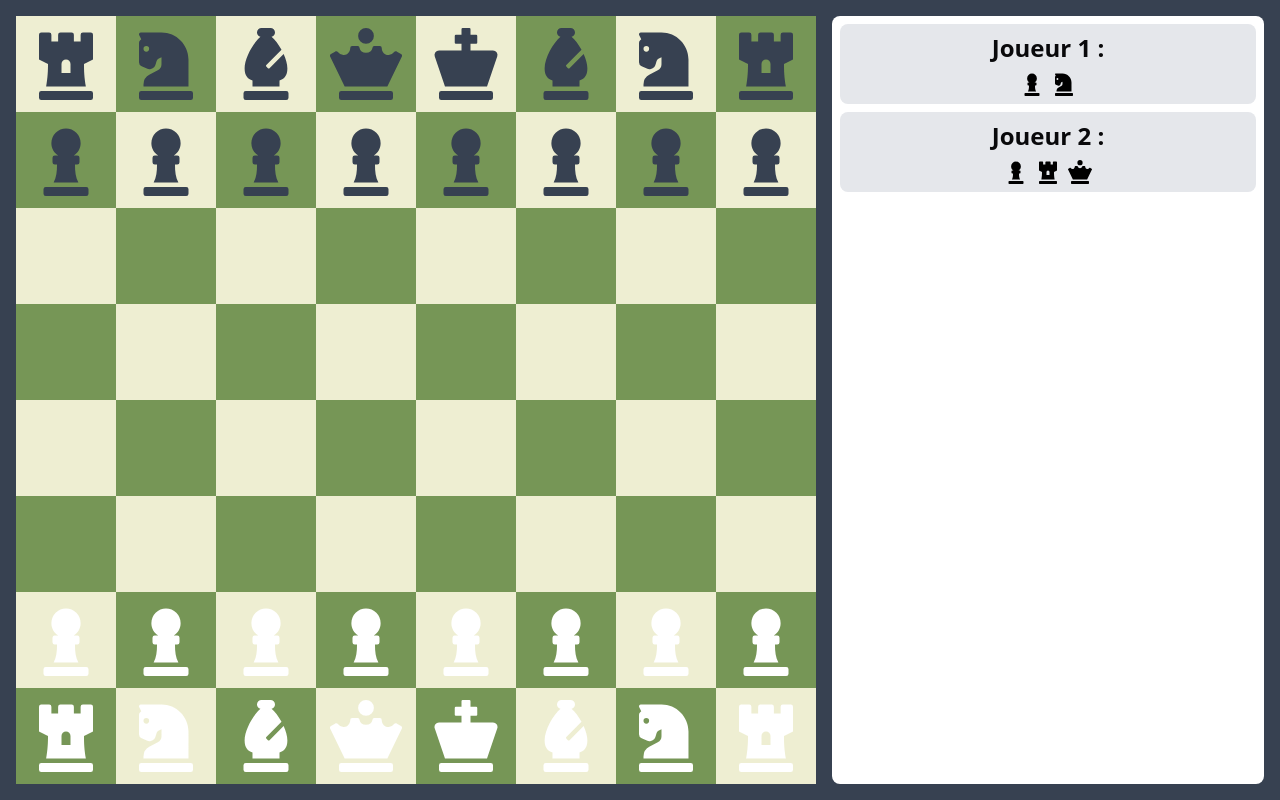
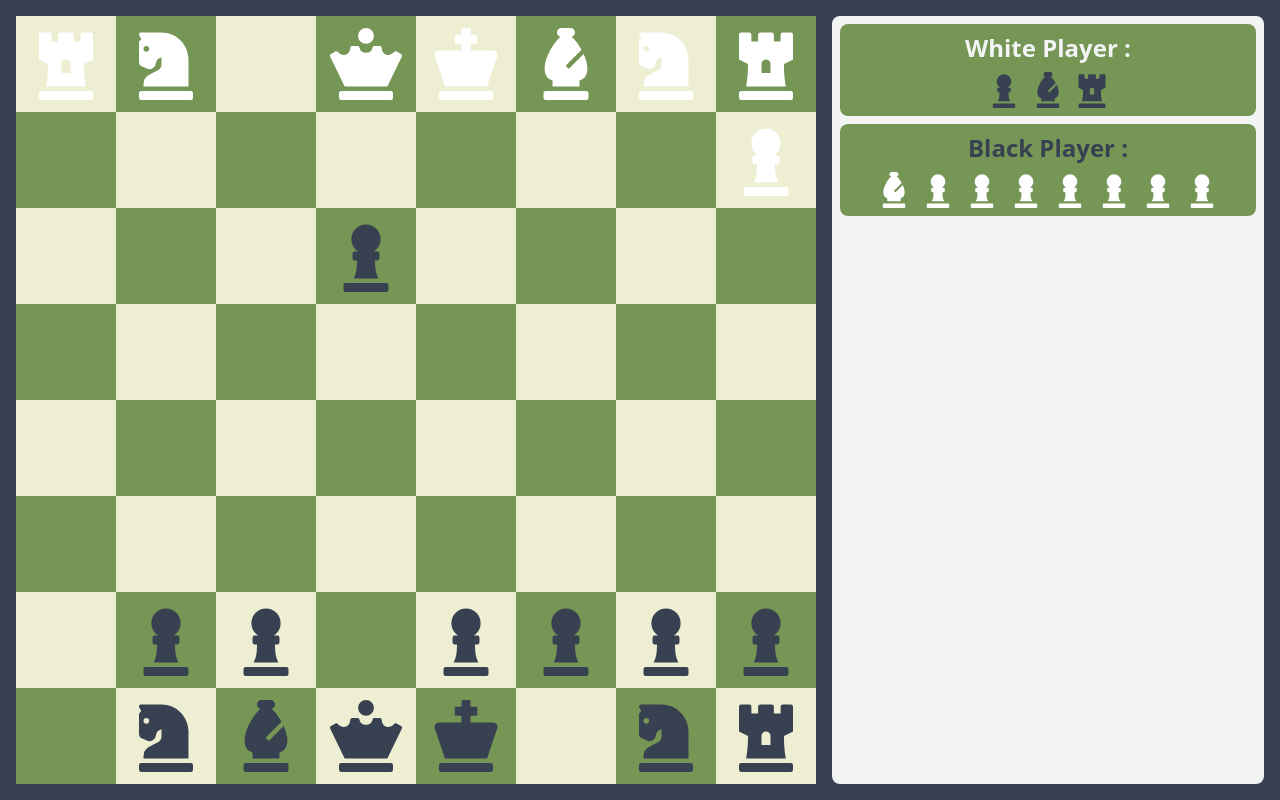
Before and after one commit to tomjeannesson/ENSIMAG3A-POC, a Next.js app in the folder frontend/: page / in a window 1280 px wide. Built offline with nearby package versions, Linux system fonts and the light colour scheme.

Commit message:
new pages

```diff
--- a/frontend/app/page.tsx
+++ b/frontend/app/page.tsx
@@ -8,62 +8,188 @@ import {
 } from "react-icons/fa";
 
 type ChessPiece =
-  | "r"
-  | "n"
-  | "b"
-  | "q"
-  | "k"
-  | "p"
-  | "R"
-  | "N"
-  | "B"
-  | "Q"
-  | "K"
-  | "P"
+  | "rockBlack"
+  | "knightBlack"
+  | "bishopBlack"
+  | "queenBlack"
+  | "kingBlack"
+  | "pawnBlack"
+  | "rockWhite"
+  | "knightWhite"
+  | "bishopWhite"
+  | "queenWhite"
+  | "kingWhite"
+  | "pawnWhite"
   | null;
 
-const renderPiece = (piece: ChessPiece) => {
+type ChessBoard = ChessPiece[][];
+
+const renderPiece = (piece: ChessPiece, eaten: boolean) => {
+  const sizeClass = eaten ? "text-4xl" : "text-7xl"; // Utilise une classe CSS différente pour les pièces mangées
+  const colorClass = piece?.includes("Black") ? "text-gray-700" : "text-white"; // Couleur selon la pièce
+
   switch (piece) {
-    case "r":
-      return <FaChessRook className="text-gray-700 text-7xl" />;
-    case "n":
-      return <FaChessKnight className="text-gray-700 text-7xl" />;
-    case "b":
-      return <FaChessBishop className="text-gray-700 text-7xl" />;
-    case "q":
-      return <FaChessQueen className="text-gray-700 text-7xl" />;
-    case "k":
-      return <FaChessKing className="text-gray-700 text-7xl" />;
-    case "p":
-      return <FaChessPawn className="text-gray-700 text-7xl" />;
-    case "R":
-      return <FaChessRook className="text-white text-7xl" />;
-    case "N":
-      return <FaChessKnight className="text-white text-7xl" />;
-    case "B":
-      return <FaChessBishop className="text-white text-7xl" />;
-    case "Q":
-      return <FaChessQueen className="text-white text-7xl" />;
-    case "K":
-      return <FaChessKing className="text-white text-7xl" />;
-    case "P":
-      return <FaChessPawn className="text-white text-7xl" />;
+    case "rockBlack":
+      return <FaChessRook className={`${colorClass} ${sizeClass}`} />;
+    case "knightBlack":
+      return <FaChessKnight className={`${colorClass} ${sizeClass}`} />;
+    case "bishopBlack":
+      return <FaChessBishop className={`${colorClass} ${sizeClass}`} />;
+    case "queenBlack":
+      return <FaChessQueen className={`${colorClass} ${sizeClass}`} />;
+    case "kingBlack":
+      return <FaChessKing className={`${colorClass} ${sizeClass}`} />;
+    case "pawnBlack":
+      return <FaChessPawn className={`${colorClass} ${sizeClass}`} />;
+    case "rockWhite":
+      return <FaChessRook className={`${colorClass} ${sizeClass}`} />;
+    case "knightWhite":
+      return <FaChessKnight className={`${colorClass} ${sizeClass}`} />;
+    case "bishopWhite":
+      return <FaChessBishop className={`${colorClass} ${sizeClass}`} />;
+    case "queenWhite":
+      return <FaChessQueen className={`${colorClass} ${sizeClass}`} />;
+    case "kingWhite":
+      return <FaChessKing className={`${colorClass} ${sizeClass}`} />;
+    case "pawnWhite":
+      return <FaChessPawn className={`${colorClass} ${sizeClass}`} />;
     default:
       return null;
   }
 };
 
+const INITIAL_BOARD: ChessBoard = [
+  [
+    "rockWhite",
+    "knightWhite",
+    "bishopWhite",
+    "queenWhite",
+    "kingWhite",
+    "bishopWhite",
+    "knightWhite",
+    "rockWhite",
+  ],
+  [
+    "pawnWhite",
+    "pawnWhite",
+    "pawnWhite",
+    "pawnWhite",
+    "pawnWhite",
+    "pawnWhite",
+    "pawnWhite",
+    "pawnWhite",
+  ],
+  [
+    "pawnBlack",
+    "pawnBlack",
+    "pawnBlack",
+    "pawnBlack",
+    "pawnBlack",
+    "pawnBlack",
+    "pawnBlack",
+    "pawnBlack",
+  ],
+  [
+    "rockBlack",
+    "knightBlack",
+    "bishopBlack",
+    "queenBlack",
+    "kingBlack",
+    "bishopBlack",
+    "knightBlack",
+    "rockBlack",
+  ],
+];
+
+function getCapturedPieces(finalBoard: ChessBoard): {
+  whitesCaptured: ChessPiece[];
+  blacksCaptured: ChessPiece[];
+} {
+  const initialWhitePieces = INITIAL_BOARD.flat().filter(
+    (piece) => piece && piece.includes("White")
+  );
+  const initialBlackPieces = INITIAL_BOARD.flat().filter(
+    (piece) => piece && piece.includes("Black")
+  );
+
+  const finalWhitePieces = finalBoard
+    .flat()
+    .filter((piece) => piece && piece.includes("White"));
+  const finalBlackPieces = finalBoard
+    .flat()
+    .filter((piece) => piece && piece.includes("Black"));
+
+  const whitesCaptured: ChessPiece[] = [];
+  const blacksCaptured: ChessPiece[] = [];
+
+  const finalWhitePiecesCopy = [...finalWhitePieces];
+  for (const piece of initialWhitePieces) {
+    const index = finalWhitePiecesCopy.indexOf(piece);
+    if (index !== -1) {
+      finalWhitePiecesCopy.splice(index, 1);
+    } else {
+      whitesCaptured.push(piece);
+    }
+  }
+
+  const finalBlackPiecesCopy = [...finalBlackPieces];
+  for (const piece of initialBlackPieces) {
+    const index = finalBlackPiecesCopy.indexOf(piece);
+    if (index !== -1) {
+      finalBlackPiecesCopy.splice(index, 1);
+    } else {
+      blacksCaptured.push(piece);
+    }
+  }
+
+  return {
+    whitesCaptured,
+    blacksCaptured,
+  };
+}
+
+const initialBoard: ChessBoard = [
+  [
+    "rockWhite",
+    "knightWhite",
+    null,
+    "queenWhite",
+    "kingWhite",
+    "bishopWhite",
+    "knightWhite",
+    "rockWhite",
+  ],
+  [null, null, null, null, null, null, null, "pawnWhite"],
+  [null, null, null, "pawnBlack", null, null, null, null],
+  [null, null, null, null, null, null, null, null],
+  [null, null, null, null, null, null, null, null],
+  [null, null, null, null, null, null, null, null],
+  [
+    null,
+    "pawnBlack",
+    "pawnBlack",
+    null,
+    "pawnBlack",
+    "pawnBlack",
+    "pawnBlack",
+    "pawnBlack",
+  ],
+  [
+    null,
+    "knightBlack",
+    "bishopBlack",
+    "queenBlack",
+    "kingBlack",
+    null,
+    "knightBlack",
+    "rockBlack",
+  ],
+];
+
 export default function Home() {
-  const initialBoard: ChessPiece[][] = [
-    ["r", "n", "b", "q", "k", "b", "n", "r"],
-    ["p", "p", "p", "p", "p", "p", "p", "p"],
-    [null, null, null, null, null, null, null, null],
-    [null, null, null, null, null, null, null, null],
-    [null, null, null, null, null, null, null, null],
-    [null, null, null, null, null, null, null, null],
-    ["P", "P", "P", "P", "P", "P", "P", "P"],
-    ["R", "N", "B", "Q", "K", "B", "N", "R"],
-  ];
+  const { whitesCaptured, blacksCaptured } = getCapturedPieces(initialBoard);
+  console.log(whitesCaptured);
+  console.log(blacksCaptured);
 
   return (
     <div className="flex bg-gray-700 h-screen">
@@ -87,7 +213,7 @@ export default function Home() {
                   style={{ width: "100%", height: "100%" }}
                 >
                   <div className="absolute w-full h-full flex items-center justify-center">
-                    {renderPiece(piece)}
+                    {renderPiece(piece, false)}
                   </div>
                 </div>
               );
@@ -96,27 +222,23 @@ export default function Home() {
         </div>
       </div>
 
-      <div className="flex-1 flex flex-col items-center justify-start rounded-lg p-2 m-4 bg-white text-2xl font-semibold font-sans space-y-2">
+      <div className="flex-1 flex flex-col items-center justify-start rounded-lg p-2 m-4 bg-gray-100 text-2xl font-semibold font-sans space-y-2">
         {/* Section Joueur 1 */}
-        <div className="flex flex-col bg-gray-200 items-center justify-center w-full rounded-lg p-2">
-          <label>Joueur 1 :</label>
+        <div className="flex flex-col bg-[#769656] text-gray-100 items-center justify-center w-full rounded-lg p-2">
+          <label>White Player :</label>
           {/* Pièces mangées par Joueur 1 */}
           <div className="flex flex-wrap gap-2 mt-2">
-            {/* Exemple d'icônes des pièces */}
-            <FaChessPawn className="text-black" />
-            <FaChessKnight className="text-black" />
+            {blacksCaptured.map((piece, index) => renderPiece(piece, true))}
           </div>
         </div>
 
         {/* Section Joueur 2 */}
-        <div className="flex flex-col bg-gray-200 items-center justify-center w-full rounded-lg p-2">
-          <label>Joueur 2 :</label>
+        <div className="flex flex-col text-gray-700 bg-[#769656] items-center justify-center w-full rounded-lg p-2">
+          <label>Black Player :</label>
           {/* Pièces mangées par Joueur 2 */}
           <div className="flex flex-wrap gap-2 mt-2">
             {/* Exemple d'icônes des pièces */}
-            <FaChessPawn className="text-black" />
-            <FaChessRook className="text-black" />
-            <FaChessQueen className="text-black" />
+            {whitesCaptured.map((piece, index) => renderPiece(piece, true))}
           </div>
         </div>
       </div>
```
